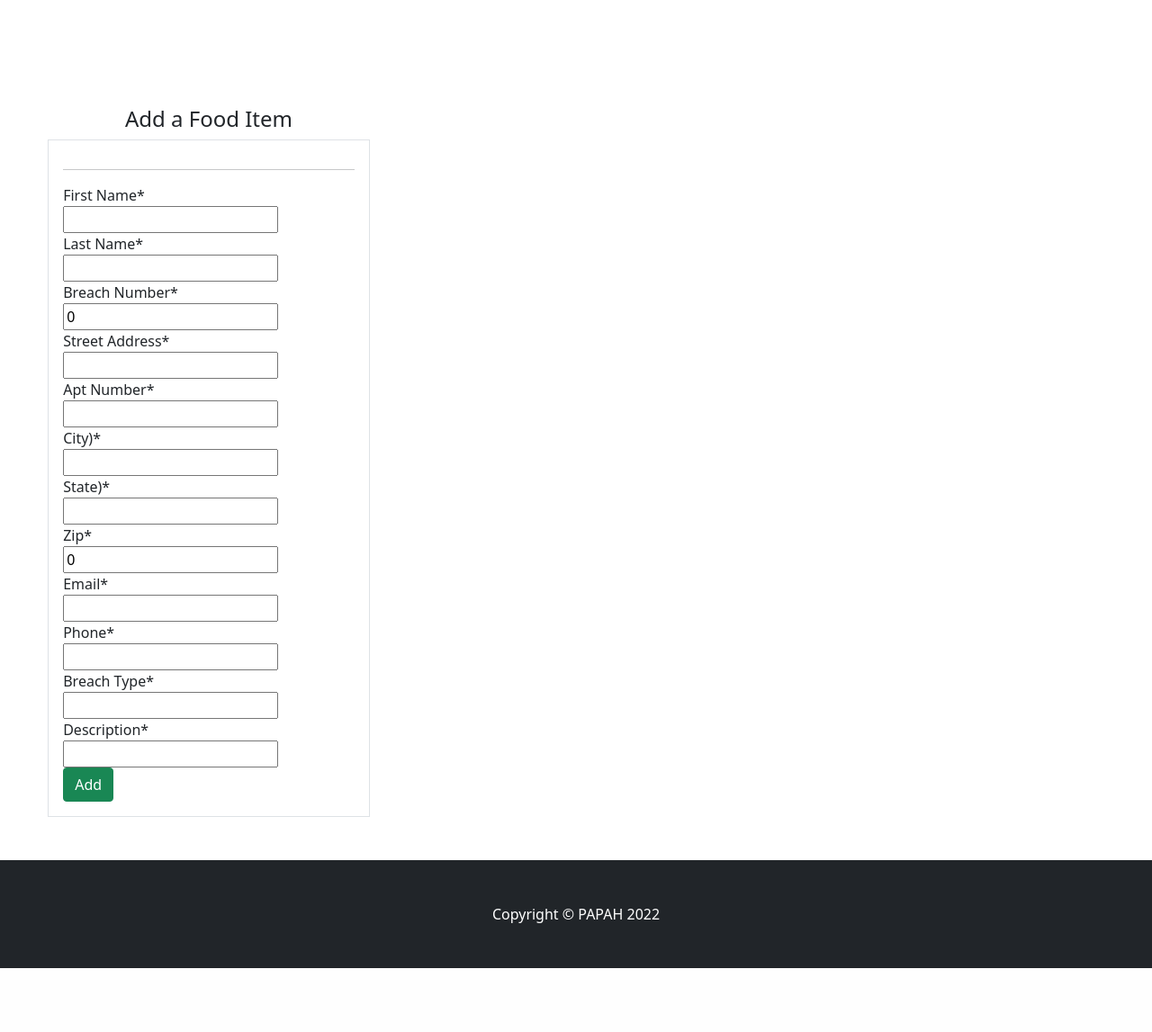
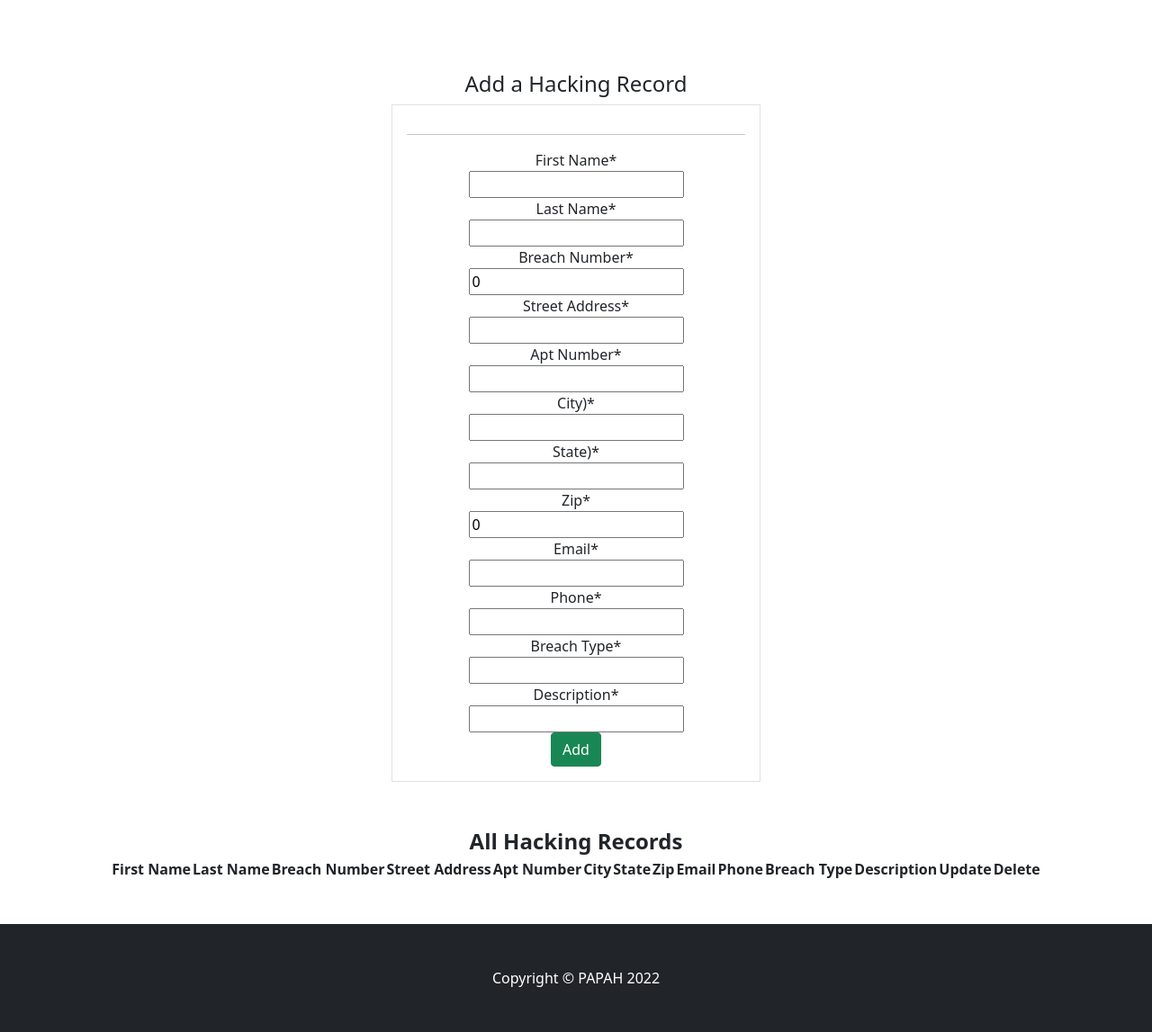
Before and after one commit to invisibleyeti99/PAPAH, a Django app: page /form/ in a window 1280 px wide. Shown: the part 473-1620 px from the top of the page at 90% size. Before the commit the page ends 1549 px from the top, so only its background shows below. Run offline with Django 4.2, Linux system fonts and the light colour scheme; lists and menus that the app fills with data are empty; some libraries are stand-ins or nearby versions.

Commit message:
changed the form and added the table

```diff
--- a/Project1/PAPAH/settings.py
+++ b/Project1/PAPAH/settings.py
@@ -82,7 +82,7 @@ DATABASES = {
     'ENGINE': 'django.db.backends.postgresql',
     'NAME': 'papah',
     'USER': 'postgres',
-    'PASSWORD': '9991',
+    'PASSWORD': 'ilovenoble+sql',
     'HOST': 'localhost',
     'PORT': '5432'
     }
--- a/Project1/papahapp/models.py
+++ b/Project1/papahapp/models.py
@@ -29,20 +29,20 @@ class Breach(models.Model) :
     breach_description = models.CharField(max_length = 1000)
 
     def __str__(self):
-                    return (self.full_name)
+        return (self.full_name)
 
     @property
     def full_name(self):
         return '%s %s' % (self.first_name, self.last_name)
 
     def save(self):
-        self.first_name = self.first_name.upper()
-        self.last_name = self.last_name.upper()
-        self.street_address = self.street_address.upper()
-        self.city = self.city.upper()
-        self.state_abbreviation = self.state_abbreviation.upper()
-        self.email = self.email.upper()
-        self.breach_type = self.breach_type.upper()
+#        self.first_name = self.first_name.upper()
+#        self.last_name = self.last_name.upper()
+#        self.street_address = self.street_address.upper()
+#        self.city = self.city.upper()
+#        self.state_abbreviation = self.state_abbreviation.upper()
+#        self.email = self.email.upper()
+#        self.breach_type = self.breach_type.upper()
         super(Breach, self).save() # Call the "real" save() method
 
 #     @property
--- a/Project1/papahapp/views.py
+++ b/Project1/papahapp/views.py
@@ -4,21 +4,21 @@ from .forms import *
 from .models import *
 
 def indexPageView(request) :
+    return render(request, 'papahapp/index.html')
 
-    return render(request, 'papahapp/index.html')
 
 def formPageView(request) :
     data = Breach.objects.all()
+    #breachs = request.user.breachs_set.all() dunno why this isn't working, but we have to define breach to be able to use it in the context
     if request.method == 'POST':
         form = BreachForm(request.POST,)
         if form.is_valid():
             form.save()
     else:
         form = BreachForm()
-        context = {
+    context = {
         'data': data,
         'form': form,
-
+        #'breachs' : breachs,
     }
-
-        return render(request, 'papahapp/form.html', context)#28.08 on video
+    return render(request, 'papahapp/form.html', context)
--- a/Project1/templates/base.html
+++ b/Project1/templates/base.html
@@ -20,7 +20,7 @@
                 <button class="navbar-toggler" type="button" data-bs-toggle="collapse" data-bs-target="#navbarSupportedContent" aria-controls="navbarSupportedContent" aria-expanded="false" aria-label="Toggle navigation"><span class="navbar-toggler-icon"></span></button>
                 <div class="collapse navbar-collapse" id="navbarSupportedContent">
                     <ul class="navbar-nav ms-auto mb-2 mb-lg-0">
-                        <li class="nav-item"><a class="nav-link active" aria-current="page" href="{% url 'index'%}">Home</a></li>
+                        <li class="nav-item"><a class="nav-link" href="{% url 'index'%}">Home</a></li>
                         <li class="nav-item"><a class="nav-link" href="{% url 'form'%}">Form</a></li>
                     </ul>
                 </div>
--- a/Project1/templates/papahapp/form.html
+++ b/Project1/templates/papahapp/form.html
@@ -11,8 +11,8 @@
 <!-- Content section-->
 <section class="py-5">
     <div class = "row mt-3 pt-3">
-        <div style="padding-left: 5%; padding-top:3%" class = "col-md-4">
-            <h4 style='text-align:center;'>Add a Food Item</h4>
+        <div style="text-align: center; height:auto; margin-left:auto; margin-right:auto;" class = "col-md-4">
+            <h4 style='text-align:center;'>Add a Hacking Record</h4>
             <div class = "border p-3">
 
 
@@ -20,11 +20,56 @@
                 <form method="POST">
                     {% csrf_token %}
                     {{ form|crispy }}
-                    <input class = 'btn btn-success btn-block' type='submit' value = 'Add'>
+                    <input class = 'btn btn-success btn-block' type='submit' value='Add'>
                 </form>
 
             </div>
 
         </div>
 </section>
+
+<div style = 'margin:auto;  text-align: center;'>
+    <label style="text-align:center"> <strong> <font size="+2">All Hacking Records</font></strong>
+        <table class="center styled-table" style='width:auto'>
+            <tr class="active-row">
+                <th>First Name</th>
+                <th>Last Name</th>
+                <th>Breach Number</th>
+                <th>Street Address</th>
+                <th>Apt Number</th>
+                <th>City</th>
+                <th>State</th>
+                <th>Zip</th>
+                <th>Email</th>
+                <th>Phone</th>
+                <th>Breach Type</th>
+                <th>Description</th>
+                <th>Update</th>
+                <th>Delete</th>
+
+            </tr>
+
+            {% for order in breach %}
+
+            <tr class="active-row" style='width:90%'>
+                <td>{{order.first_name}}</td>
+                <td>{{order.last_name}}</td>
+                <td>{{order.breach_num}}</td>
+                <td>{{order.street_address}}</td>
+                <td>{{order.apt_number}}</td>
+                <td>{{order.city}}</td>
+                <td>{{order.state_abbreviation}}</td>
+                <td>{{order.zipcode}}</td>
+                <td>{{order.email}}</td>
+                <td>{{order.phone}}</td>
+                <td>{{order.breach_type}}</td>
+                <td>{{order.breach_description}}</td>
+                <td><a class="btn btn-success btn-block" style="line-height:0.85;" href="{% url 'updatefood' order.id %}">Update</a></td>
+                <td><a class="btn btn-success btn-block" style="line-height:0.85;" href="{% url 'delete' order.id %}">Delete</a></td>
+            </tr>
+            {% endfor %}
+        </table>
+    </label>
+</div>
+<br><br>
 {%endblock%}
```
